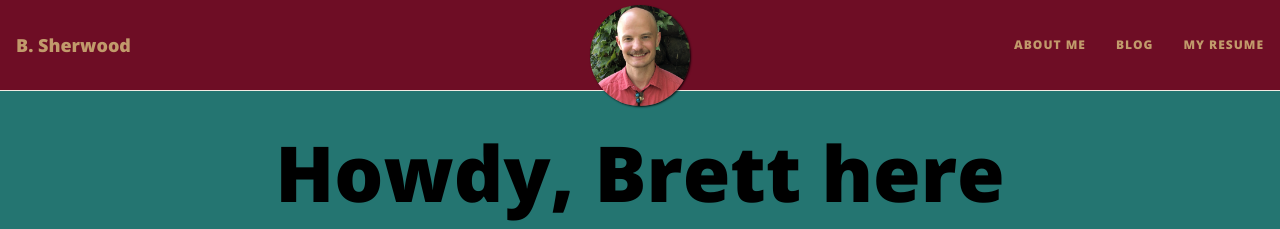
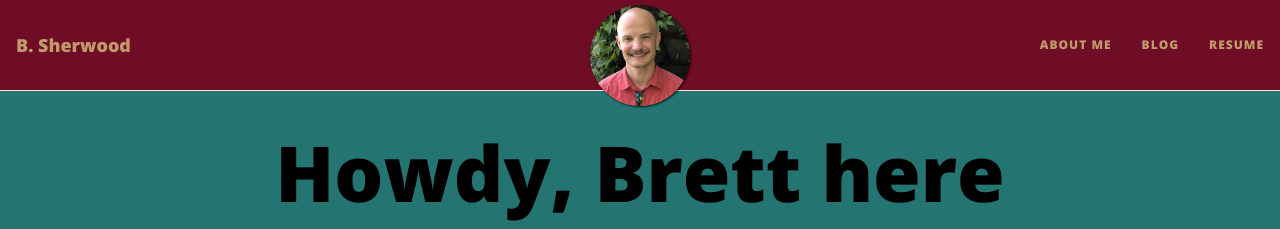
Before and after one commit to clockmakerbrett/clockmakerbrett.github.io, a Jekyll site: the page built from index.html, in a window 1280 px wide. Shown: the top 229 px of the page. Built offline with Jekyll 4.4.1, drawn with Linux system fonts in a browser that asks for light colours; nearby versions of some CDN libraries; the list of posts is cut into pages by our own code.

Commit message:
small changes to previous commit

```diff
--- a/_includes/nav.html
+++ b/_includes/nav.html
@@ -47,7 +47,7 @@
       </li>
       {%- endif -%} {%- endfor -%}
       <li class="nav-item">
-        <a class="nav-link" href="../assets/Sherwood_Resume.pdf">My Resume</a>
+        <a class="nav-link" href="../assets/Sherwood_Resume.pdf" target="_blank" rel="noopener noreferrer">Resume</a>
       </li>
     </ul>
   </div>
```
